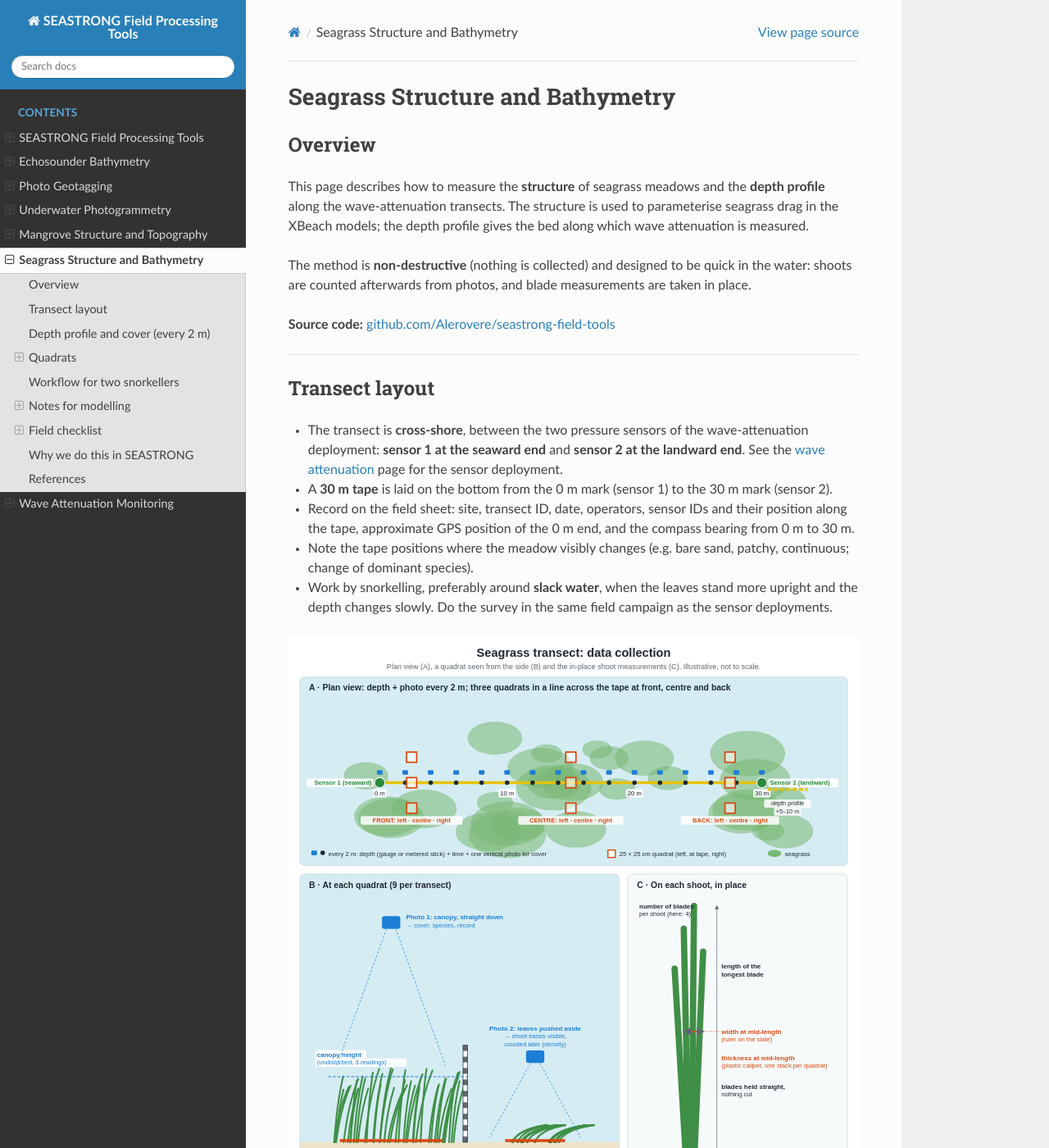
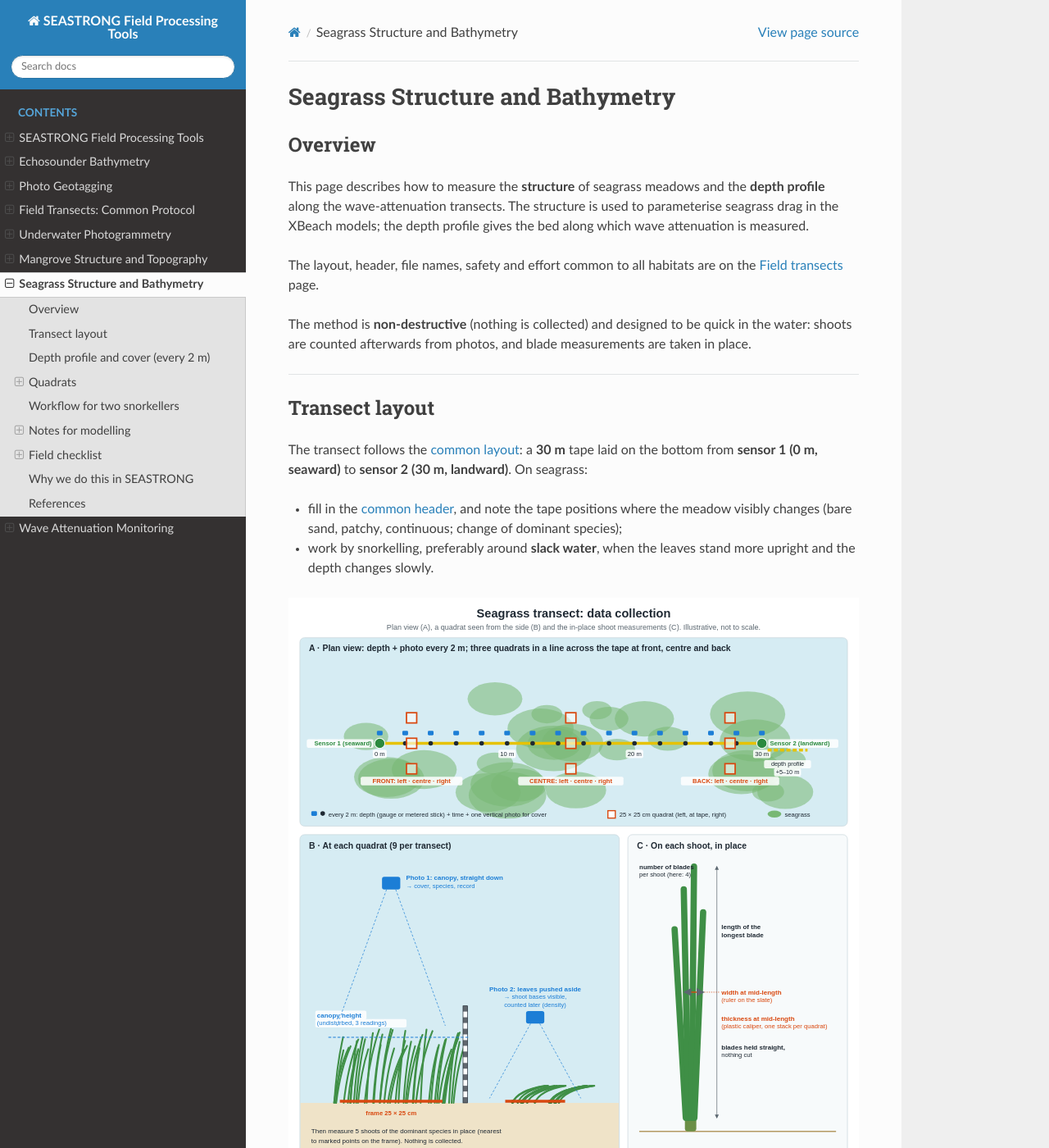
Before and after one commit to Alerovere/seastrong-field-tools, a Sphinx documentation site: the page built from docs/seagrass.md, in a window 1280 px wide and 1400 px high. Shown: the whole window at 82% size. Built offline with Sphinx 7.4.7 and the Read the Docs theme 3.1.0, drawn with Linux system fonts in a browser that asks for light colours; some of the changed text lies outside the part shown.

````diff
--- a/docs/index.rst
+++ b/docs/index.rst
@@ -8,6 +8,7 @@ SEASTRONG Field Processing Tools
    index_page
    echosounder_bathymetry
    photo_geotagging
+   field_transects
    underwater_photogrammetry
    mangroves
    seagrass
--- a/docs/seagrass.md
+++ b/docs/seagrass.md
@@ -4,19 +4,18 @@
 
 This page describes how to measure the **structure** of seagrass meadows and the **depth profile** along the wave-attenuation transects. The structure is used to parameterise seagrass drag in the XBeach models; the depth profile gives the bed along which wave attenuation is measured.
 
+The layout, header, file names, safety and effort common to all habitats are on the [Field transects](field_transects.md) page.
+
 The method is **non-destructive** (nothing is collected) and designed to be quick in the water: shoots are counted afterwards from photos, and blade measurements are taken in place.
-
-**Source code:** [github.com/Alerovere/seastrong-field-tools](https://github.com/Alerovere/seastrong-field-tools)
 
 ---
 
 ## Transect layout
 
-- The transect is **cross-shore**, between the two pressure sensors of the wave-attenuation deployment: **sensor 1 at the seaward end** and **sensor 2 at the landward end**. See the [wave attenuation](wave_attenuation.md) page for the sensor deployment.
-- A **30 m tape** is laid on the bottom from the 0 m mark (sensor 1) to the 30 m mark (sensor 2).
-- Record on the field sheet: site, transect ID, date, operators, sensor IDs and their position along the tape, approximate GPS position of the 0 m end, and the compass bearing from 0 m to 30 m.
-- Note the tape positions where the meadow visibly changes (e.g. bare sand, patchy, continuous; change of dominant species).
-- Work by snorkelling, preferably around **slack water**, when the leaves stand more upright and the depth changes slowly. Do the survey in the same field campaign as the sensor deployments.
+The transect follows the [common layout](field_transects.md#transect-layout-all-habitats): a **30 m** tape laid on the bottom from **sensor 1 (0 m, seaward)** to **sensor 2 (30 m, landward)**. On seagrass:
+
+- fill in the [common header](field_transects.md#on-every-transect), and note the tape positions where the meadow visibly changes (bare sand, patchy, continuous; change of dominant species);
+- work by snorkelling, preferably around **slack water**, when the leaves stand more upright and the depth changes slowly.
 
 ```{figure} _static/seagrass_transect.svg
 :width: 100%
@@ -29,7 +28,7 @@ Seagrass data collection. (A) Depth and a vertical photo every 2 m along the tap
 
 ## Depth profile and cover (every 2 m)
 
-Swim along the tape and stop **every 2 m**, from 0 m to the 30 m mark and then **5–10 m beyond it** (so that the landward boundary of the model is not at sensor 2). Always include a stop at each sensor. At each stop:
+This is the [common bed profile](field_transects.md#bed-profile-and-vertical-datum), with a cover photo added. Swim along the tape and stop **every 2 m**, from 0 m to the 30 m mark and then **5–10 m beyond it**. Always include a stop at each sensor. At each stop:
 
 1. Read the **water depth** with a depth gauge or a metered stick held vertically on the bottom, next to the tape.
 2. Note the **time** of the reading. The depths are later corrected for the tide using the pressure-sensor record.
@@ -88,7 +87,7 @@ The survey is designed for **two snorkellers** working together. Snorkeller A is
 
 **In total, about 1.5 hours in the water per transect** for two snorkellers, in good conditions (good visibility, little current, 1–2 m depth). Allow more in strong current or poor visibility, and plan no more than two transects per day for the same pair.
 
-One seagrass transect is surveyed **per corridor**, and each study area (Belize, Seychelles, Fiji) has **6 corridors**: about **9 hours in the water per study area**, i.e. **3–4 field days for one pair**, plus travel between corridors and weather days. The survey is done once per transect, not at every sensor deployment.
+With 6 corridors per study area, this is about **9 hours in the water per study area**, i.e. **3–4 field days for one pair** (see [Effort per study area](field_transects.md#effort-per-study-area)).
 
 ---
 
@@ -100,7 +99,7 @@ Seagrass is usually represented as a single vegetation section in XBeach, with:
 
 | XBeach input | From the field data |
 | --- | --- |
-| Vegetation height (ah) | Canopy height (mean of the 5 readings), or an effective blade length that accounts for flexibility (see below) |
+| Vegetation height (ah) | Canopy height (mean of the 3 readings per quadrat), or an effective blade length that accounts for flexibility (see below) |
 | Stem width (bv) | Mean blade width |
 | Density (N, per m²) | Shoots per m² (from Photo 2) × mean number of blades per shoot |
 
@@ -112,7 +111,7 @@ XBeach's vegetation module treats stems as rigid, whereas seagrass blades bend u
 
 ### Depth relative to canopy
 
-Wave attenuation by seagrass depends strongly on the ratio between canopy height and water depth. Depths along the transect must be corrected for the tide (with the time of each reading and the pressure-sensor record) and referred to the same vertical datum as the sensors and the tide used at the model boundary.
+Wave attenuation by seagrass depends strongly on the ratio between canopy height and water depth. Depths along the transect must be corrected for the tide and referred to the common vertical datum (see [Bed profile and vertical datum](field_transects.md#bed-profile-and-vertical-datum)). The other notes common to all habitats are on the [Field transects](field_transects.md#notes-for-modelling-all-habitats) page.
 
 ### Consistency
 
@@ -126,9 +125,7 @@ Shoot density from photos can differ from density counted by hand. Use the same
 
 | ☐ | Item |
 |---|------|
-| ☐ | **Data:** site, transect ID, date, operators, time |
-| ☐ | **Data:** sensor IDs and position along the tape |
-| ☐ | **Data:** approximate GPS position of the 0 m end and compass bearing from 0 m to 30 m |
+| ☐ | **Data:** [common header](field_transects.md#on-every-transect) (incl. sensor positions, GPS of 0 m end, bearing) |
 | ☐ | **Data:** tape positions where the meadow changes (cover, dominant species) |
 | ☐ | Depth + time + vertical photo every 2 m, from 0 m to 5–10 m beyond the 30 m mark, and at each sensor |
 
@@ -149,7 +146,7 @@ Shoot density from photos can differ from density counted by hand. Use the same
 | ☐ | Item |
 |---|------|
 | ☐ | Slate photographed and copied into the field sheet |
-| ☐ | Photos downloaded and named with site, transect, station or quadrat |
+| ☐ | Photos downloaded and named as on the [Field transects](field_transects.md#file-names) page (station or quadrat as item, e.g. `Q05_photo2`) |
 
 ---
 
````
Also changed, not shown: docs/field_transects.md (added, +95 -0 lines), docs/index_page.md (+5 -1 lines), docs/mangroves.md (+24 -17 lines), docs/underwater_photogrammetry.md (+24 -27 lines), docs/wave_attenuation.md (+2 -2 lines).
